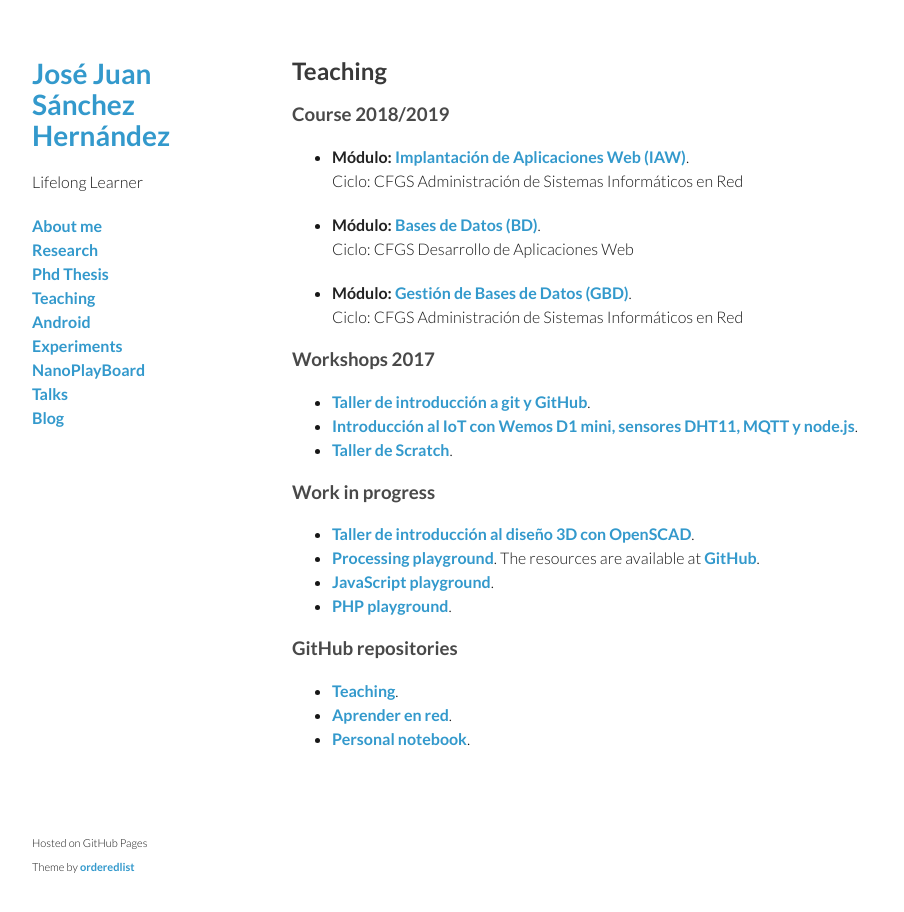
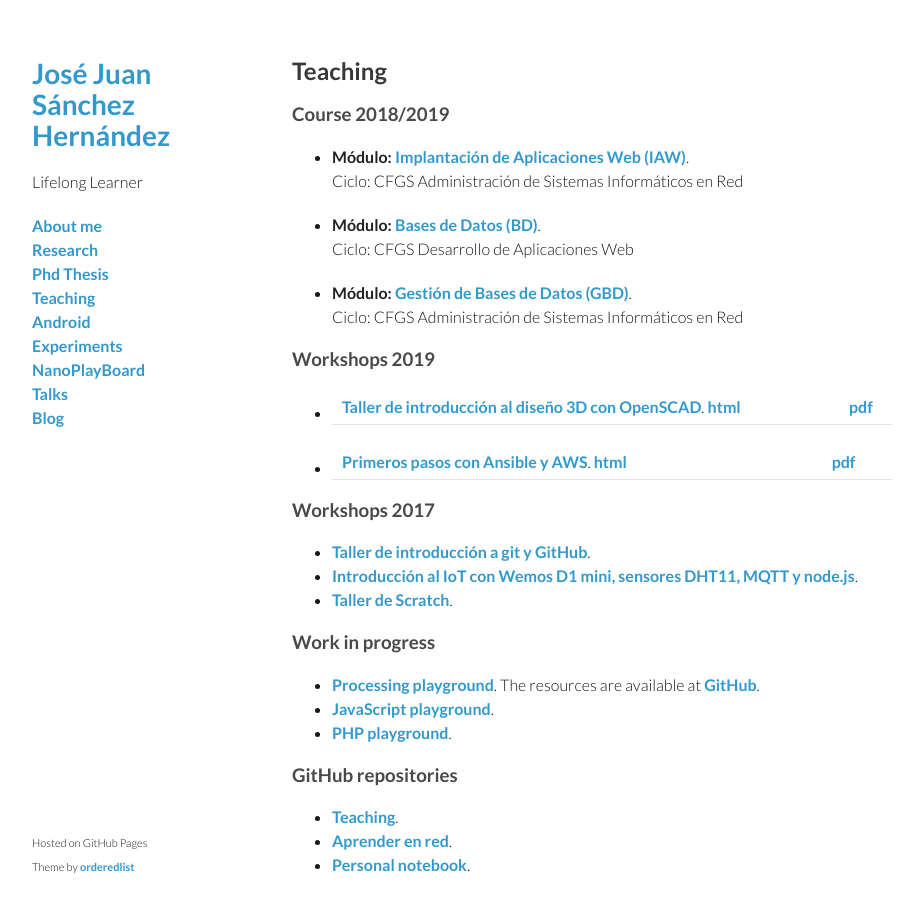
Before and after one commit to josejuansanchez/josejuansanchez.github.io, a Jekyll site: the page built from teaching/index.md, in a window 1280 px wide and 947 px high. Shown: the top 912 px of the window, without its empty margins (178-1082 px from the left). Built offline with Jekyll 4.4.1, drawn with Linux system fonts in a browser that asks for light colours.

Commit message:
Update index.md

```diff
--- a/teaching/index.md
+++ b/teaching/index.md
@@ -16,6 +16,11 @@ title: Teaching
   * **Módulo:** [Gestión de Bases de Datos (GBD)][2].
     Ciclo: CFGS Administración de Sistemas Informáticos en Red
 
+### Workshops 2019
+
+  * [Taller de introducción al diseño 3D con OpenSCAD][13]. [html][13] | [pdf][14]
+  * [Primeros pasos con Ansible y AWS][15]. [html][15] | [pdf][16]
+
 ### Workshops 2017
 
   * [Taller de introducción a git y GitHub][3].
```
Also changed, not shown: other parts of teaching/index.md (+3 -1 lines).
